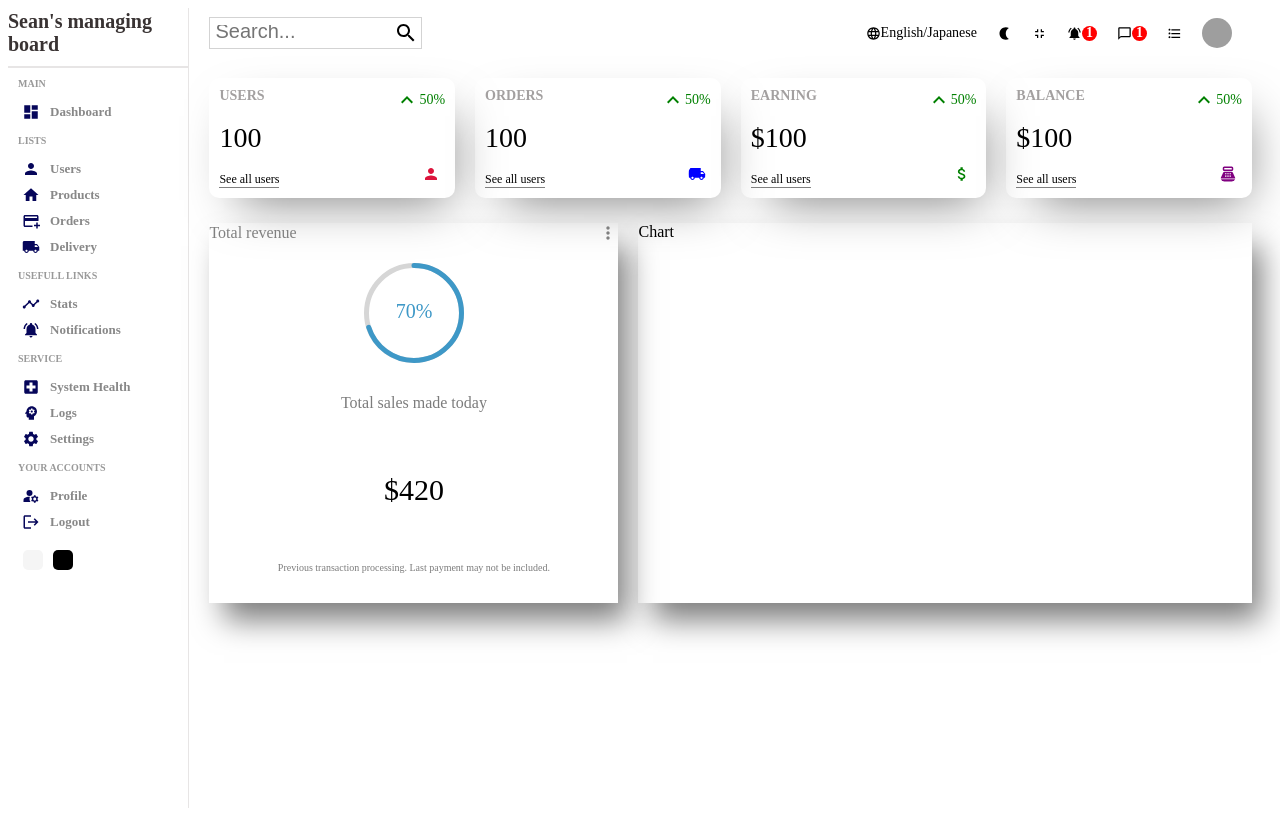
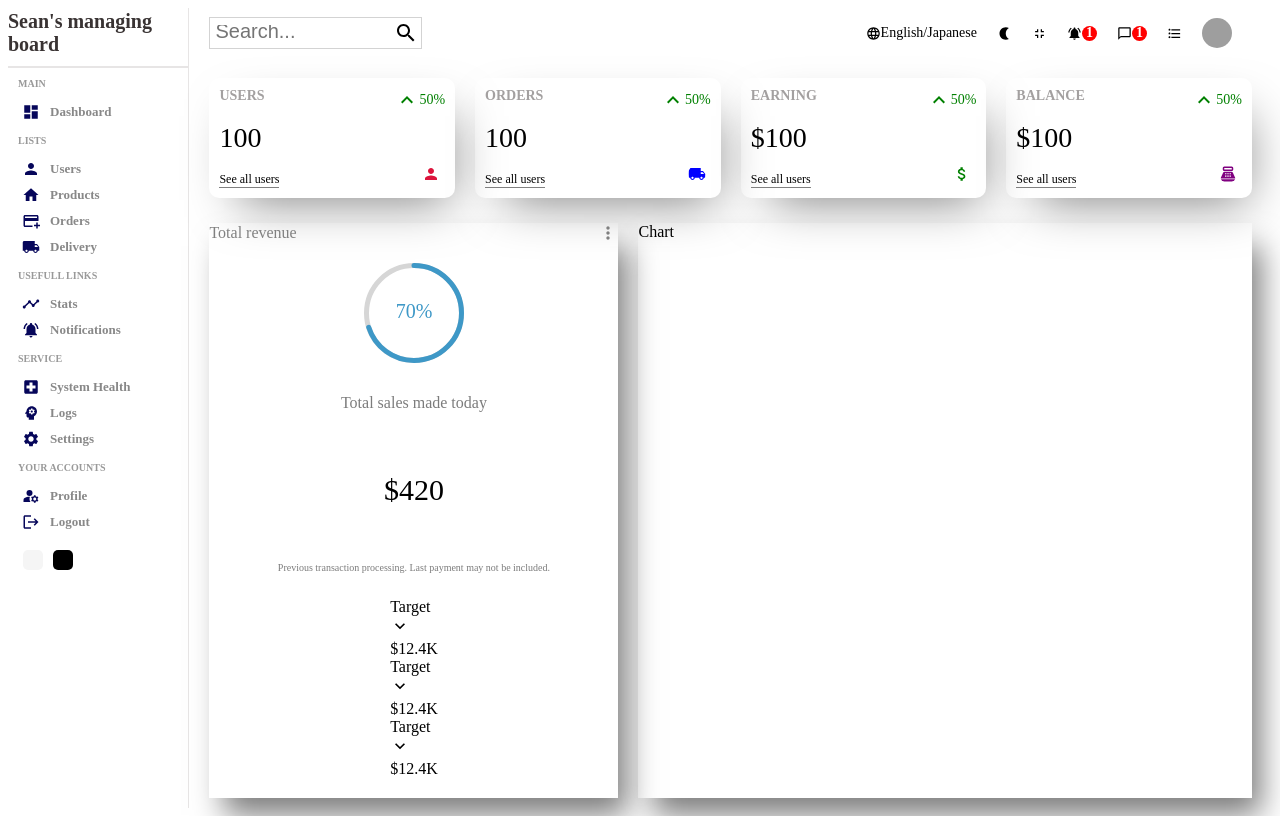
Before and after one commit to seanyu7/admin-panel-youtube, a React (Create React App) app: page / in a window 1280 px wide. Built offline with nearby package versions, Linux system fonts and the light colour scheme; grey boxes are pictures that could not be loaded.

Commit message:
💄 made some change in UX

```diff
--- a/src/component/feature/Feature.jsx
+++ b/src/component/feature/Feature.jsx
@@ -2,7 +2,8 @@ import React from "react";
 import "./feature.css";
 import MoreVertIcon from "@mui/icons-material/MoreVert";
 import { CircularProgressbar } from "react-circular-progressbar";
-import 'react-circular-progressbar/dist/styles.css';
+import "react-circular-progressbar/dist/styles.css";
+import KeyboardArrowDownIcon from "@mui/icons-material/KeyboardArrowDown";
 
 function Feature() {
   return (
@@ -11,13 +12,40 @@ function Feature() {
         Total revenue
         <MoreVertIcon fontSize="small" />
       </div>
+
+
       <div className="bottom">
         <div className="featuredChart">
-          <CircularProgressbar value={70} text={"70%"} strokeWidth={5}/>
+          <CircularProgressbar value={70} text={"70%"} strokeWidth={5} />
         </div>
         <p className="title">Total sales made today</p>
         <p className="amount">$420</p>
-        <p className="discription">Previous transaction processing. Last payment may not be included.</p>
+        <p className="discription">
+          Previous transaction processing. Last payment may not be included.
+        </p>
+        <div className="summary">
+          <div className="item">
+            <div className="itemTitle">Target</div>
+            <div className="itemResult">
+              <KeyboardArrowDownIcon fontSize="small" />
+              <div className="resultAmount">$12.4K</div>
+            </div>
+          </div>
+          <div className="item">
+            <div className="itemTitle">Target</div>
+            <div className="itemResult">
+              <KeyboardArrowDownIcon fontSize="small" />
+              <div className="resultAmount">$12.4K</div>
+            </div>
+          </div>
+          <div className="item">
+            <div className="itemTitle">Target</div>
+            <div className="itemResult">
+              <KeyboardArrowDownIcon fontSize="small" />
+              <div className="resultAmount">$12.4K</div>
+            </div>
+          </div>
+        </div>
       </div>
     </div>
   );
--- a/src/component/feature/feature.css
+++ b/src/component/feature/feature.css
@@ -35,4 +35,11 @@
   font-weight: 300;
   font-size: 10px;
   color: #7c7c7c;
+  text-align: center;
+}
+.feature .summanry {
+  width: 100%;
+  display: flex;
+  align-items: center;
+  justify-content: space-between;
 }/*# sourceMappingURL=feature.css.map */
```
Also changed, not shown: src/component/feature/feature.scss (+11 -4 lines), 1 other file (tests, documents, lock files or other folders).
